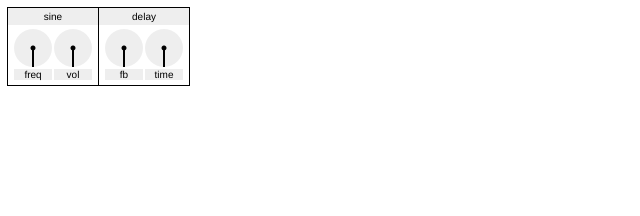
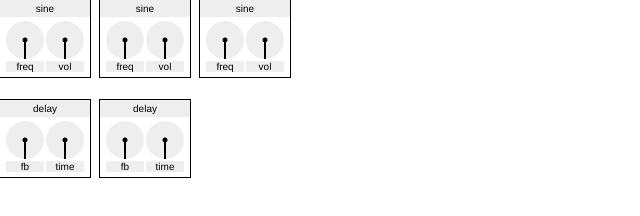
Before and after one commit to taylorbf/WAM, a plain HTML site: page index.html in a window 1280 px wide. Shown: the whole page, without its empty margins (0-640 px from the left). Drawn offline with Linux system fonts and the light colour scheme.

Commit message:
clean index

```diff
--- a/WAM.js
+++ b/WAM.js
@@ -1,11 +1,15 @@
 
-var Wam = function() {
+var Wam = function(Modules) {
 
 	this.context;
 	this.modules = []
 
 	nx.onload = function() {
 		nx.colorize("black")
+	}
+
+	for (var key in Modules) {
+		this[key] = this.make.bind(this,key)
 	}
 
 }
@@ -15,14 +19,60 @@ Wam.prototype.setContext = function(context) {
 	this.context = context
 }
 
-Wam.prototype.make = function(type) {
-	var module = new this.rack(type)
+Wam.prototype.out = function() {
+	return { input: this.context.destination }
+}
+
+Wam.prototype.route = function(path) {
+	for (var i=0;i<path.length;i++) {
+		if (i<path.length-1) {
+			path[i].output.connect(path[i+1].input)
+		}
+	}
+	var ports = {
+		input: path[0].input,
+		output: path[path.length-1].output
+	}
+	return ports
+}
+Wam.prototype.join = function() {
+	var args = Array.prototype.slice.call(arguments);
+	var ports = {
+		input: this.context.createGain(),
+		output: this.context.createGain()
+	}
+	for (var i=0;i<args.length;i++) {
+		ports.input.connect(args[i].input)
+		args[i].output.connect(ports.output)
+	}
+	return ports
+}
+/*
+Wam.prototype.route = function(path) {
+	for (var i=0;i<path.length;i++) {
+		if (Array.isArray(path[i])) {
+			path[i] = WAM.route(path[i])
+		}
+		if (i<path.length-1) {
+			path[i].output.connect(path[i+1].input)
+		}
+	}
+	var ports = {
+		input: path[0].input,
+		output: path[path.length-1].output
+	}
+
+	return ports
+
+} */
+Wam.prototype.make = function(type,x,y) {
+	var module = new this.rack(type,x,y)
 	this.modules.push( module )
 	return module
 
 }
 
-Wam.prototype.rack = function (type) {
+Wam.prototype.rack = function (type,x,y) {
 
 	/* create container */
 
@@ -42,6 +92,11 @@ Wam.prototype.rack = function (type) {
 	this.shell.style.fontSize = "10px"
 	this.shell.style.fontFamily = "helvetica neue"
 	this.shell.style.margin = "-1px 0px 0px -1px"
+	if (x || y || x==0 || y==0) {
+		this.shell.style.position = "absolute"
+		this.shell.style.top = y+"px"
+		this.shell.style.left = x+"px"
+	}
 
 	parent.appendChild(this.shell)
 
@@ -161,14 +216,6 @@ Wam.prototype.rack = function (type) {
 }
 
 
-var WAM = new Wam();
-
-
-/*
-	this.input
-	this.output
- */
-
 
 Modules = {
 	"sine": {
@@ -259,7 +306,7 @@ Modules = {
 			}
 		}
 	]},
-	"bt-looper": {
+	"btLooper": {
 		dependencies: [ "Tone" ],
 		size: {
 			w: 200,
@@ -276,6 +323,10 @@ Modules = {
 				this.components[1].init()
 				this.components[1].choices = list;
 				this.components[1].init()
+				this.player.load("./audio/"+list[0],function() {
+					this.components[2].setBuffer( this.player._buffer._buffer )
+				}.bind(this))
+				return this
 			}
 		},
 		interface: [
@@ -336,5 +387,10 @@ Modules = {
 				y: 37
 			}
 		}
-	]},
+	]}
 }
+
+
+
+
+var WAM = new Wam(Modules);
--- a/index.html
+++ b/index.html
@@ -12,17 +12,11 @@
 
 		WAM.setContext(Tone.context)
 
-		var sine = WAM.make("sine")
-		// WAM.sine()
-		var delay = WAM.make("delay")
-		// WAM.delay()
-
-
-
-
-		sine.output.connect(delay.input)
-		delay.output.connect(Tone.Master)
-
+		var routing = WAM.route([
+			WAM.join( WAM.sine(0,0), WAM.sine(100,0), WAM.sine(200,0)  ),
+			WAM.join( WAM.delay(0,100), WAM.delay(100,100) ),
+			WAM.out()
+		])
 
 	</script>
 </html>
```
